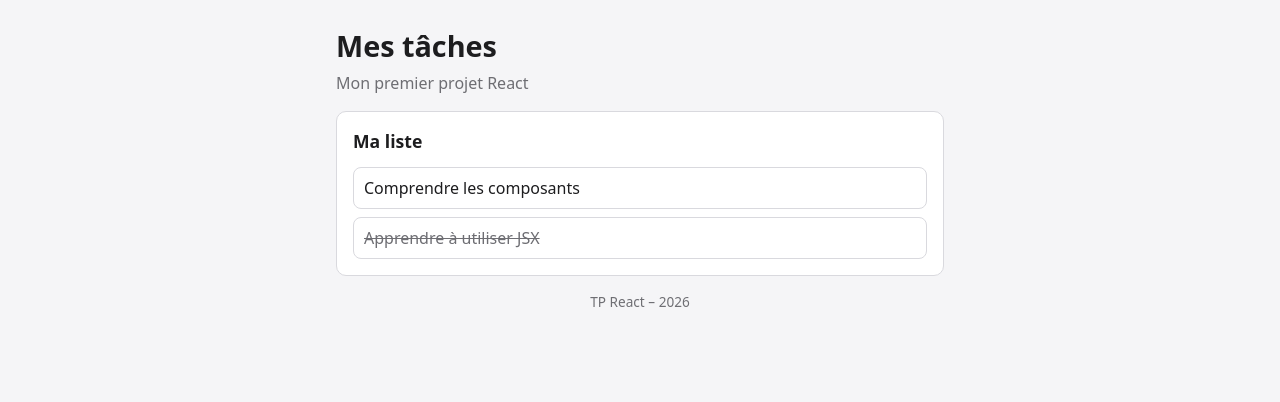
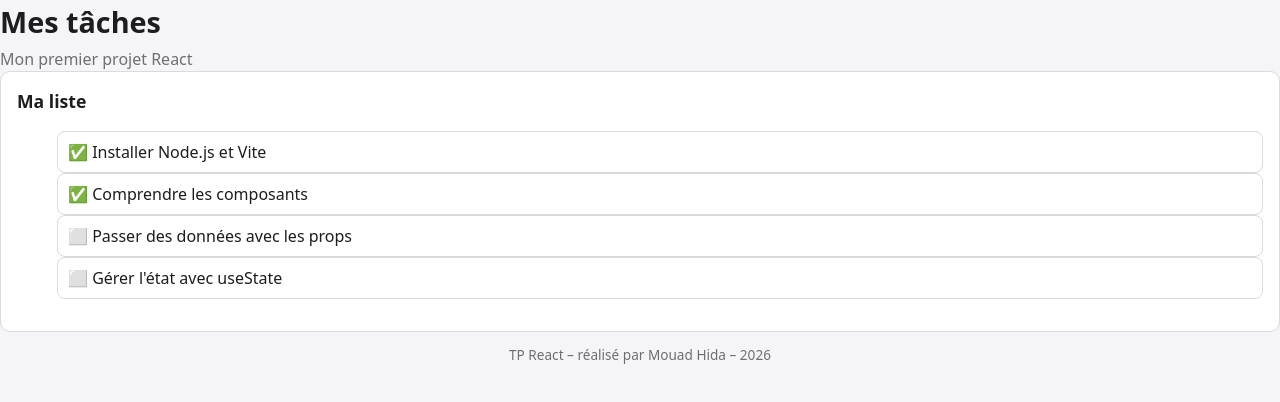
Before and after one commit to H-LAPRIME/tp-react-taches, a React (Vite) app in the folder mes-taches/: page / in a window 1280 px wide. Shown: the top 402 px of the page. Built offline with nearby package versions, Linux system fonts and the light colour scheme.

Commit message:
Étape 2 : props, children et listes

```diff
--- a/mes-taches/src/App.jsx
+++ b/mes-taches/src/App.jsx
@@ -1,17 +1,29 @@
 import Entete from './components/Entete.jsx'
 import ListeTaches from './components/ListeTaches.jsx'
 import Pied from './components/Pied.jsx'
+import Carte from './components/Carte.jsx'
+
+
+const TACHES = [
+  { id: 1, titre: 'Installer Node.js et Vite', terminee: true },
+  { id: 2, titre: 'Comprendre les composants', terminee: true },
+  { id: 3, titre: 'Passer des données avec les props', terminee: false },
+  { id: 4, titre: "Gérer l'état avec useState", terminee: false },
+]
 
 function App() {
   return (
-    <div className="app">
-      <Entete />
-      <section className="carte">
-        <h2>Ma liste</h2>
-        <ListeTaches />
-      </section>
-      <Pied />
-    </div>
+    <>
+      <Entete titre="Mes tâches" sousTitre="Mon premier projet React" />
+
+      <main>
+        <Carte titre="Ma liste">
+          <ListeTaches taches={TACHES} />
+        </Carte>
+      </main>
+
+      <Pied auteur="Mouad Hida" />
+    </>
   )
 }
 
--- /dev/null
+++ b/mes-taches/src/components/Carte.jsx
@@ -0,0 +1,10 @@
+function Carte({ titre, children }) {
+  return (
+    <section className="carte">
+      <h2>{titre}</h2>
+      {children}
+    </section>
+  )
+}
+
+export default Carte
--- a/mes-taches/src/components/Entete.jsx
+++ b/mes-taches/src/components/Entete.jsx
@@ -1,8 +1,8 @@
-function Entete() {
+function Entete({ titre, sousTitre }) {
   return (
     <header className="entete">
-      <h1>Mes tâches</h1>
-      <p>Mon premier projet React</p>
+      <h1>{titre}</h1>
+      <p>{sousTitre}</p>
     </header>
   )
 }
--- a/mes-taches/src/components/ListeTaches.jsx
+++ b/mes-taches/src/components/ListeTaches.jsx
@@ -1,13 +1,19 @@
-function ListeTaches() {
+import Tache from './Tache'
+
+function ListeTaches({ taches }) {
+  if (taches.length === 0) {
+    return <p className="vide">Aucune tâche à afficher.</p>
+  }
+
   return (
-    <ul className="liste-taches">
-
-<li className="tache">
-  <span className="titre">Comprendre les composants</span>
-</li>
-<li className="tache terminee">
-  <span className="titre">Apprendre à utiliser JSX</span>
-</li>
+    <ul>
+      {taches.map((tache) => (
+        <Tache
+          key={tache.id}
+          titre={tache.titre}
+          terminee={tache.terminee}
+        />
+      ))}
     </ul>
   )
 }
--- a/mes-taches/src/components/Pied.jsx
+++ b/mes-taches/src/components/Pied.jsx
@@ -1,10 +1,10 @@
 
 
-function Pied() {
+function Pied({ auteur }) {
   const ANNEE = new Date().getFullYear();
   return (
     <footer className="pied">
-      TP React – {ANNEE}
+      <p>TP React – réalisé par {auteur} – {ANNEE}</p>
     </footer>
   )
 }
--- /dev/null
+++ b/mes-taches/src/components/Tache.jsx
@@ -0,0 +1,9 @@
+function Tache({ titre, terminee }) {
+  return (
+    <li className={terminee ? 'tache terminee' : 'tache'}>
+      {terminee ? '✅' : '⬜'} {titre}
+    </li>
+  )
+}
+
+export default Tache
```
